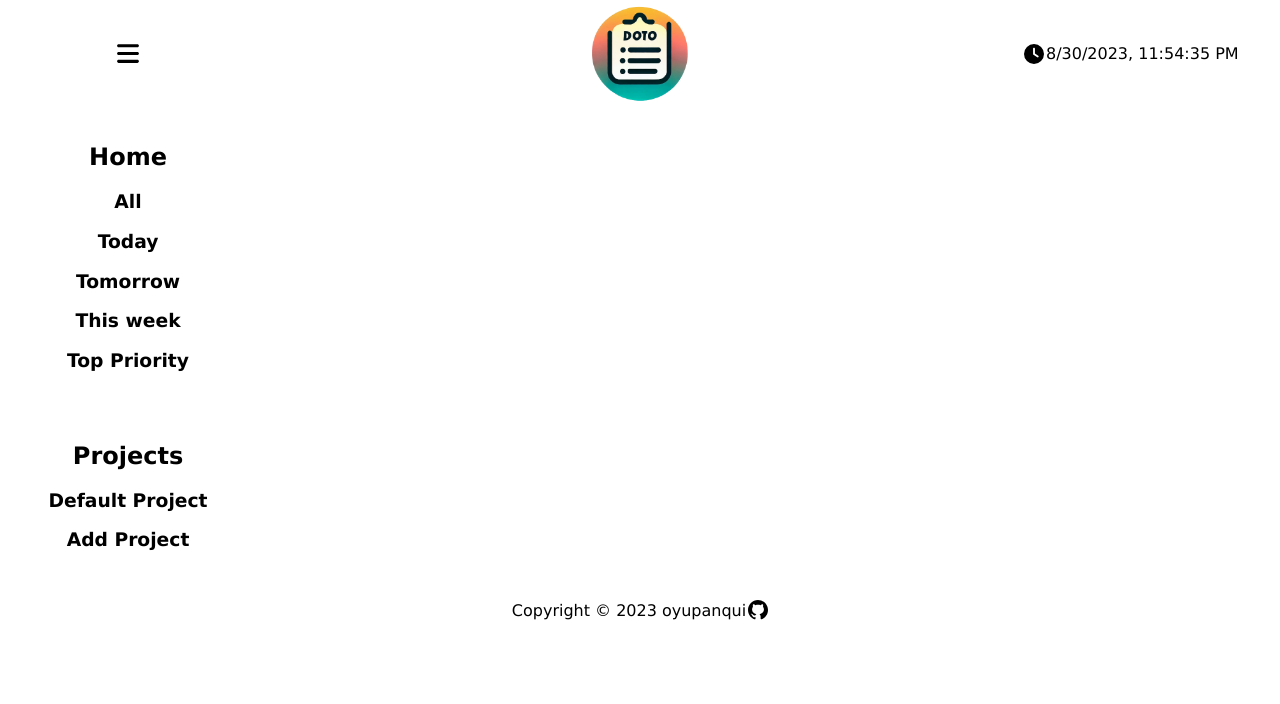
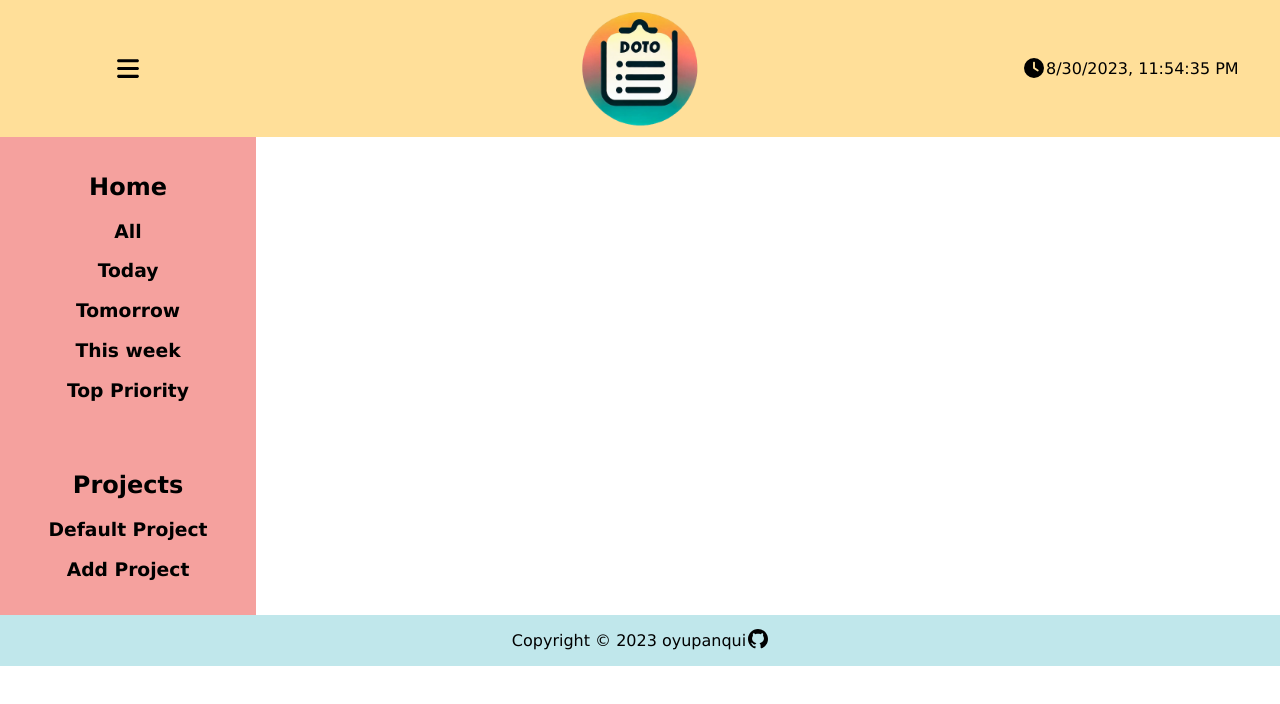
Before and after one commit to oyupanqui/TOP-Todo-List, a plain HTML site: page index.html in a window 1280 px wide. Drawn offline with Linux system fonts and the light colour scheme.

Commit message:
added background colors

```diff
--- a/styles.css
+++ b/styles.css
@@ -19,6 +19,7 @@ header {
     align-items: center;
     justify-content: space-between;
     width: 100%;
+    background-color: rgba(255, 174, 0, 0.4);
 }
 
 #menu-selector {
@@ -27,8 +28,8 @@ header {
 }
 
 #logo {
-    padding: 5px;
-    width: 100px;
+    padding: 10px;
+    width: 120px;
 }
 
 #date {
@@ -55,6 +56,7 @@ nav {
     display: flex;
     flex-direction: column;
     width: 20%;
+    background-color: rgba(230, 21, 13, 0.4);
 }
 
 ul {
@@ -72,6 +74,10 @@ footer {
     flex-direction: row;
     align-items: center;
     gap: 2px;
+    width: 100%;
+    text-align: center;
+    justify-content: center;
+    background-color: rgba(99, 195, 206, 0.4);
 }
 #github {
     width: 20px;
```
